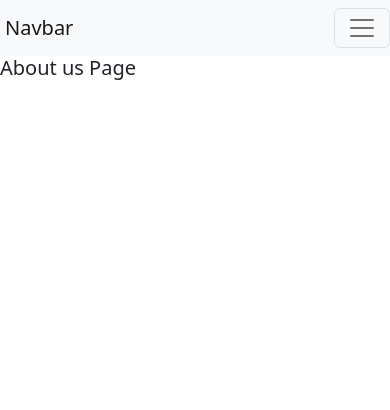
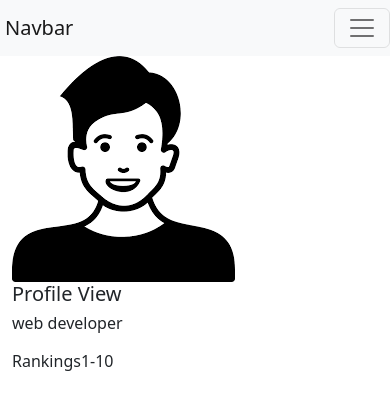
Before and after one commit to Djawad02/WebProject, a React (Create React App) app in the folder project/react-app/: page /about in a window 390 px wide. Shown: the top 410 px of the page. Built offline with nearby package versions, Linux system fonts and the light colour scheme.

Commit message:
Update About.js

```diff
--- a/project/react-app/src/components/About.js
+++ b/project/react-app/src/components/About.js
@@ -1,11 +1,27 @@
 import React from 'react'
+import person from '../Images/person.png'
 
 const About = () => {
   return (
-    <div>
+    <>
+      <div className="container emp-profile">
+        <form method="">
+          <div className="row">
+              <div className="col-md-4">
+                  <img src={person} alt="not loaded" />
+              </div>
 
-      <h5>About us Page</h5>
-    </div>
+              <div className="col-md-6">
+                  <div className="profile-head"></div>
+                  <h5>Profile View</h5>
+                  <h6>web developer</h6>
+                  <p className='profile-rating mt-3 mb-5'>Rankings<span>1-10</span></p>
+              </div>
+
+          </div>
+        </form>
+      </div>
+    </>
   )
 }
 
```
